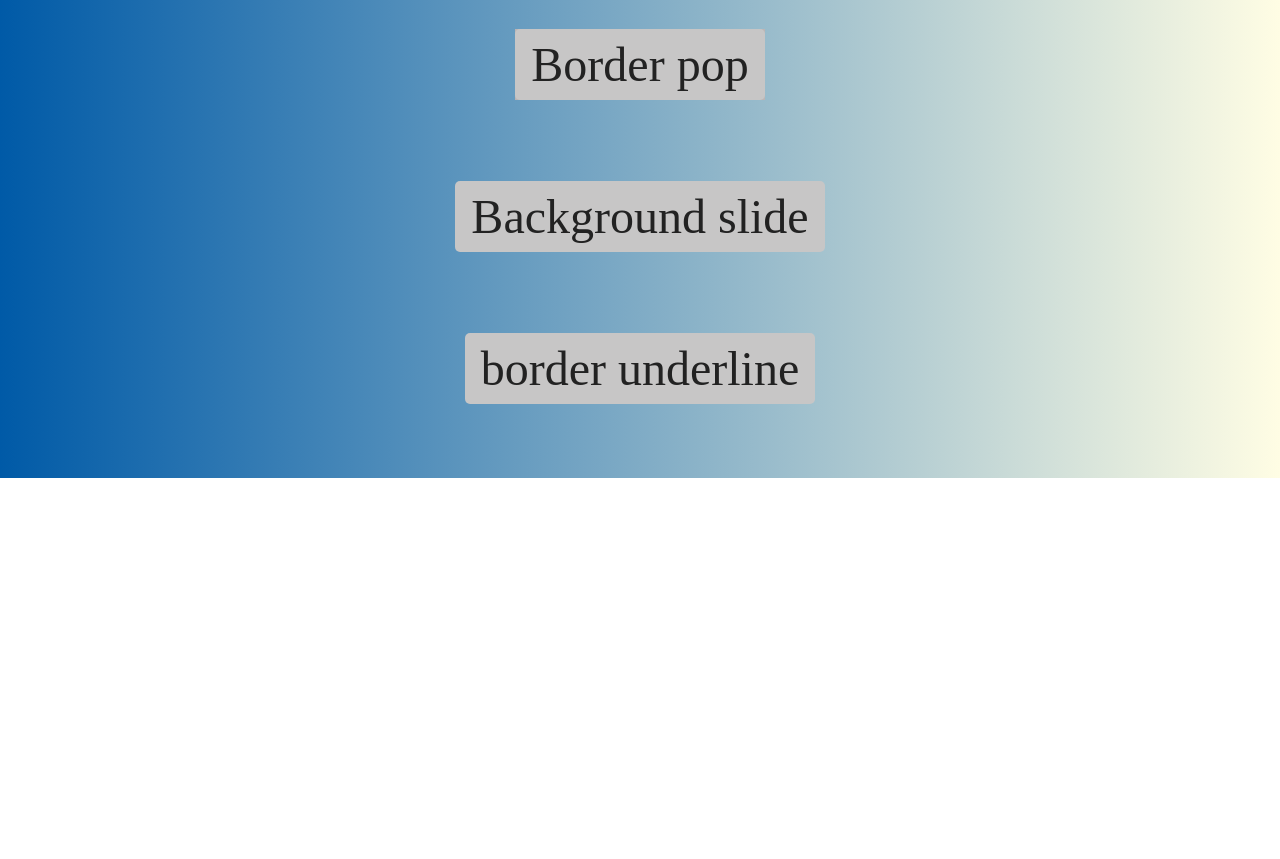
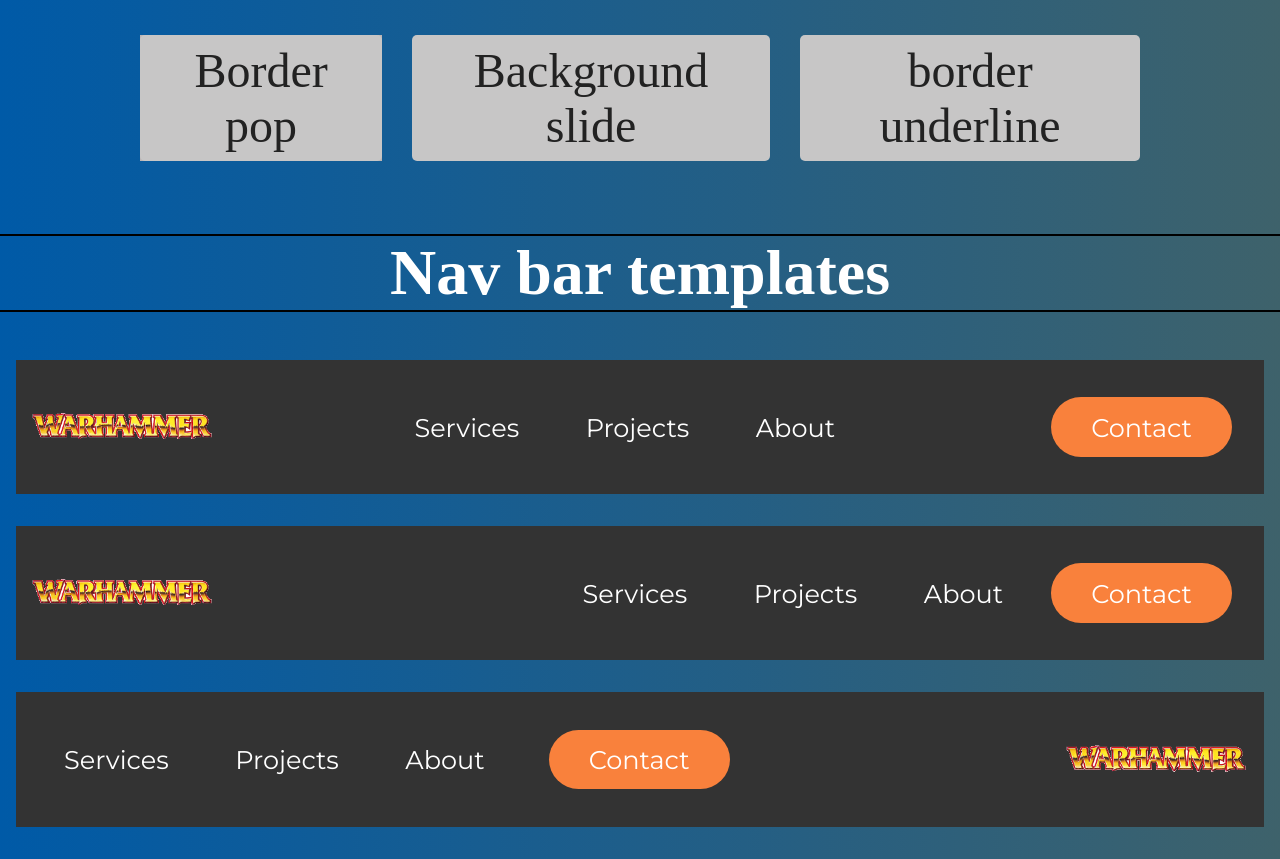
Before and after one commit to SeverinDenys/Grid-Flexbox-Hover-templates, a plain HTML site: page index.html in a window 1280 px wide. Shown: the part 1939-2798 px from the top of the page. Before the commit the page ends 2417 px from the top, so only its background shows below. Drawn offline with Linux system fonts and the light colour scheme.

Commit message:
nav templates

```diff
--- a/css/sytle.css
+++ b/css/sytle.css
@@ -9,7 +9,7 @@ body {
   background: linear-gradient(
     to right,
     #005aa7,
-    #fffde4
+    #3e626b
   ); /* W3C, IE 10+/ Edge, Firefox 16+, Chrome 26+, Opera 12+, Safari 7+ */
 }
 
@@ -17,9 +17,10 @@ body {
   text-align: center;
   margin-top: 2.5rem;
   margin-bottom: 3rem;
+  color: white;
   font-size: 4rem;
-  border-bottom: 1px solid black;
-  border-top: 1px solid black;
+  border-bottom: 2px solid black;
+  border-top: 2px solid black;
 }
 
 .container {
@@ -41,7 +42,7 @@ body {
 }
 
 .header {
-  background-color: var(--color-primary);
+  background-color: orangered;
   grid-column: 1 / -1;
 }
 
@@ -79,7 +80,7 @@ body {
   display: flex;
   flex-wrap: wrap; /* if there is not enough space, the items will wrap to the new line */
   justify-content: center; /* changes the MAIN AXIS. There are also flex-start(default), flex-end, space-between, space around */
-  align-items: center; /* changes the CROSS AXIS. stretch(default), flex-start, center(align items vertically), space around */
+  align-items: stretch; /* changes the CROSS AXIS. stretch(default), flex-start, center(align items vertically), space around */
   /* align-content: center;  only for multiline flexbox container. It's not often used */
   /* flex-direction: column;  our items will show in column instead of single row */
   margin-bottom: 3rem;
@@ -115,10 +116,10 @@ body {
 .container-btn {
   width: 1000px;
   display: flex;
-  flex-direction: column;
+  /* flex-direction: column; */
   justify-content: center;
   align-items: center;
-  flex-wrap: wrap;
+  /* flex-wrap: wrap; */
   margin: 0 auto 3rem;
 }
 
@@ -137,6 +138,7 @@ button {
   position: relative;
   cursor: pointer;
   border-radius: 5px;
+  text-align: center;
 }
 
 .btn-border-top::before {
@@ -203,3 +205,99 @@ button {
 .btn-border-underline:focus::before {
   transform: scaleX(1);
 }
+
+/* NAV-BAR TEMPLATE */
+/* 1 */
+li,
+a,
+button {
+  font-family: "Montserrat", sans-serif;
+  font-weight: 500;
+  font-size: 1.6rem;
+  color: white;
+  list-style: none;
+  text-decoration: none;
+}
+
+.wrapper {
+  display: flex;
+  justify-content: space-between;
+  align-items: center;
+  padding: 1rem 1rem;
+  background-color: #333;
+  margin: 2rem 1rem;
+}
+
+.wrapper-2 {
+  display: flex;
+  justify-content: flex-end;
+  align-items: center;
+  padding: 1rem 1rem;
+  background-color: #333;
+}
+
+.wrapper-3 {
+  display: flex;
+  justify-content: flex-end;
+  align-items: center;
+  padding: 1rem 1rem;
+  background-color: #333;
+}
+
+.logo {
+  width: 15%;
+  cursor: pointer;
+}
+
+.logo-2 {
+  width: 15%;
+  cursor: pointer;
+  margin-right: auto;
+}
+
+.logo-3 {
+  width: 15%;
+  cursor: pointer;
+  order: 3;
+  margin-left: auto;
+}
+
+.nav-2 {
+  order: 1;
+}
+
+.nav__links li {
+  display: inline-block;
+  padding: 0 2rem;
+}
+
+.nav__links a {
+  transition: all 0.3s ease 0s;
+}
+
+.nav__links a:hover {
+  color: #f9e73c;
+}
+
+.cta-3 {
+  order: 2;
+}
+
+button {
+  padding: 0.9rem 2.5rem;
+  background-color: #f9813c;
+  border: none;
+  outline: none;
+  cursor: pointer;
+  border-radius: 5rem;
+  transition: all 0.3s ease 0s;
+}
+
+.btn-3 {
+  margin-left: 2rem;
+}
+
+button:hover {
+  background-color: #bb4602;
+  color: #ffe714;
+}
--- a/index.html
+++ b/index.html
@@ -4,12 +4,16 @@
     <meta charset="UTF-8" />
     <meta http-equiv="X-UA-Compatible" content="IE=edge" />
     <meta name="viewport" content="width=device-width, initial-scale=1.0" />
+    <link
+      href="https://fonts.googleapis.com/css2?family=Montserrat&display=swap"
+      rel="stylesheet"
+    />
     <link rel="stylesheet" href="css/sytle.css" />
     <title>Grid, flexbox, hover templates</title>
   </head>
   <body>
     <h2 class="title">Grid templates</h2>
-    <div class="container">
+    <div class="container grid-ish">
       <div class="item header">header</div>
       <div class="item item--2">small box 1</div>
       <div class="item item--3">small box 2</div>
@@ -20,7 +24,7 @@
     </div>
 
     <!-- FLEX-BOX -->
-    <h2 class="title">Flexbox templates</h2>
+    <h2 class="title">Flexbox templates 1</h2>
     <div class="flexbox-container">
       <div class="flexbox-item flexbox-item-1">flexbox-item-1</div>
       <div class="flexbox-item flexbox-item-2">flexbox-item-2</div>
@@ -32,8 +36,45 @@
     <div class="container container-btn">
       <div class="btn btn-border-top">Border pop</div>
       <div class="btn btn-border-slider">Background slide</div>
+      <div class="btn btn-border-underline">border underline</div>
+    </div>
 
-      <div class="btn btn-border-underline">border underline</div>
+    <!-- NAV BAR TEMPLATE -->
+    <h2 class="title">Nav bar templates</h2>
+    <div class="wrapper">
+      <img src="img/logo.png" alt="logo" class="logo" />
+      <nav>
+        <ul class="nav__links">
+          <li><a href="#">Services</a></li>
+          <li><a href="#">Projects</a></li>
+          <li><a href="#">About</a></li>
+        </ul>
+      </nav>
+      <a href="#" class="cta"><button>Contact</button></a>
+    </div>
+
+    <div class="wrapper wrapper-2">
+      <img src="img/logo.png" alt="logo" class="logo logo-2" />
+      <nav>
+        <ul class="nav__links">
+          <li><a href="#">Services</a></li>
+          <li><a href="#">Projects</a></li>
+          <li><a href="#">About</a></li>
+        </ul>
+      </nav>
+      <a href="#" class="cta"><button>Contact</button></a>
+    </div>
+
+    <div class="wrapper wrapper-3">
+      <img src="img/logo.png" alt="logo" class="logo logo-3" />
+      <nav class="nav-2">
+        <ul class="nav__links">
+          <li><a href="#">Services</a></li>
+          <li><a href="#">Projects</a></li>
+          <li><a href="#">About</a></li>
+        </ul>
+      </nav>
+      <a href="#" class="cta cta-3"><button class="btn-3">Contact</button></a>
     </div>
   </body>
 </html>
```
Also changed, not shown: img/logo.png (added).
